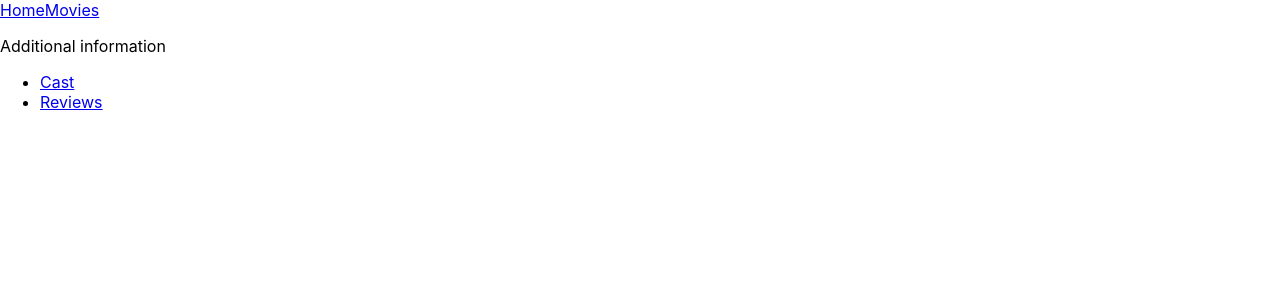
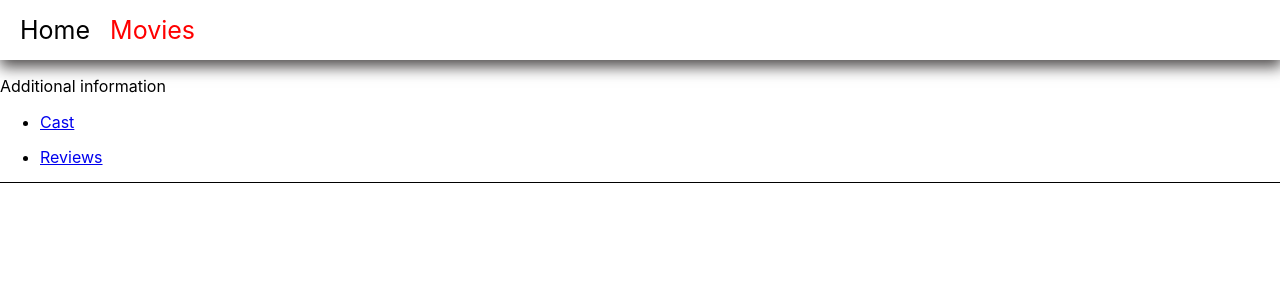
Before and after one commit to TechnicUnion/goit-react-hw-05-movies, a React (Create React App) app: page /goit-react-hw-05-movies/movies/1 in a window 1280 px wide. Shown: the top 300 px of the page. Built offline with nearby package versions, Linux system fonts and the light colour scheme; no server answers.

Commit message:
adda styles

```diff
--- a/package.json
+++ b/package.json
@@ -12,6 +12,7 @@
     "react-icons": "^4.7.1",
     "react-router-dom": "^6.6.1",
     "react-scripts": "5.0.1",
+    "styled-components": "^5.3.6",
     "web-vitals": "^2.1.3"
   },
   "scripts": {
--- a/src/components/App.jsx
+++ b/src/components/App.jsx
@@ -1,19 +1,12 @@
 import { Route, Routes } from 'react-router-dom';
-// import { lazy } from 'react';
+import { lazy } from 'react';
 import { SharedLayout } from 'components/SharedLayout/SharedLayout';
-import Home from 'page/Home/Home';
-import Movies from 'page/Movies/Movies';
-import MovieDetails from 'page/MovieDetails/MovieDetails';
 import Cast from 'components/Cast';
 import Reviews from 'components/Reviews';
 
-// const About = lazy(() => import('../pages/About'));
-// const Home = lazy(() => import('../pages/Home'));
-// const ProductDetails = lazy(() => import('../pages/ProductDetails'));
-// const Products = lazy(() => import('../pages/Products'));
-// const Mission = lazy(() => import('./Mission'));
-// const Team = lazy(() => import('./Team'));
-// const Reviews = lazy(() => import('./Reviews'));
+const Home = lazy(() => import('../page/Home/Home'));
+const Movies = lazy(() => import('../page/Movies/Movies'));
+const MovieDetails = lazy(() => import('../page/MovieDetails/MovieDetails'));
 
 export const App = () => {
   return (
--- a/src/components/SearchBar.js
+++ b/src/components/SearchBar.js
@@ -22,7 +22,7 @@ export default function Searchbar({ onSubmit }) {
   };
 
   return (
-    <header>
+    <div>
       <form onSubmit={handleSubmit}>
         <input
           type="text"
@@ -35,7 +35,7 @@ export default function Searchbar({ onSubmit }) {
           <BsSearch />
         </button>
       </form>
-    </header>
+    </div>
   );
 }
 
--- a/src/components/SharedLayout/SharedLayout.js
+++ b/src/components/SharedLayout/SharedLayout.js
@@ -1,19 +1,23 @@
-// import { Suspense } from 'react';
-import { Outlet, NavLink } from 'react-router-dom';
-// import { Container, Header, Logo, Link } from './SharedLayout.styled';
+import { Suspense } from 'react';
+import { Outlet } from 'react-router-dom';
+import { Header, Nav, Link } from './SharedLayout.styled';
 
 export const SharedLayout = () => {
   return (
-    <div>
-      <nav>
-        <NavLink to="/" end>
-          Home
-        </NavLink>
-        <NavLink to="/movies">Movies</NavLink>
-      </nav>
-      {/* <Suspense fallback={<div>Loading page...</div>}> */}
-      <Outlet />
-      {/* </Suspense> */}
-    </div>
+    <>
+      <Header>
+        <Nav>
+          <Link to="/" end>
+            Home
+          </Link>
+          <Link to="/movies">Movies</Link>
+        </Nav>
+      </Header>
+      <div>
+        <Suspense fallback={null}>
+          <Outlet />
+        </Suspense>
+      </div>
+    </>
   );
 };
--- /dev/null
+++ b/src/components/SharedLayout/SharedLayout.styled.js
@@ -0,0 +1,32 @@
+import styled from 'styled-components';
+import { NavLink } from 'react-router-dom';
+
+const Header = styled.header`
+  margin-bottom: 15px;
+  padding-left: 20px;
+  height: 60px;
+  box-shadow: 1px 6px 14px 1px rgba(23, 19, 19, 0.75);
+`;
+
+const Nav = styled.nav`
+  display: flex;
+  align-items: center;
+  gap: 20px;
+  padding-top: 15px;
+`;
+
+const Link = styled(NavLink)`
+  text-decoration: none;
+  font-size: 25px;
+  color: black;
+
+  &:hover:not(.active) {
+    color: coral;
+  }
+
+  &.active {
+    color: red;
+  }
+`;
+
+export { Header, Nav, Link };
--- a/src/page/Home/Home.js
+++ b/src/page/Home/Home.js
@@ -1,5 +1,6 @@
 import { useState, useEffect } from 'react';
 import { Link, useLocation } from 'react-router-dom';
+import { TrandingList, Title } from './Home.styled';
 
 export default function Home() {
   const [trending, setTrending] = useState('');
@@ -26,14 +27,14 @@ export default function Home() {
   if (status === 'resolved') {
     return (
       <div>
-        <p>Trending</p>
+        <Title>Trending today</Title>
         <ul>
           {trending.map(film => (
-            <li key={film.id}>
+            <TrandingList key={film.id}>
               <Link to={`/movies/${film.id}`} state={{ from: location }}>
                 {film.title}
               </Link>
-            </li>
+            </TrandingList>
           ))}
         </ul>
       </div>
--- /dev/null
+++ b/src/page/Home/Home.styled.js
@@ -0,0 +1,9 @@
+import styled from 'styled-components';
+
+export const Title = styled.h2`
+  margin-left: 15px;
+`;
+
+export const TrandingList = styled.li`
+  margin-bottom: 5px;
+`;
--- a/src/page/MovieDetails/MovieDetails.js
+++ b/src/page/MovieDetails/MovieDetails.js
@@ -2,8 +2,12 @@ import React, { useEffect } from 'react';
 import { useState } from 'react';
 import { useParams, Link, Outlet, useLocation } from 'react-router-dom';
 import { AiOutlineArrowLeft } from 'react-icons/ai';
-// import PropTypes from 'prop-types';
-// import css from '../styles.module.css';
+import {
+  FilmInfo,
+  Poster,
+  InformationList,
+  InformationItem,
+} from './MovieDetails.styled';
 
 export default function MoviesDetails() {
   const { movieId } = useParams();
@@ -31,11 +35,13 @@ export default function MoviesDetails() {
     <div>
       {movieInfo && (
         <div>
+          <button>
             <Link to={backLinkHref}>
               <AiOutlineArrowLeft /> Go back
             </Link>
-
-          <img
+          </button>
+          <FilmInfo>
+            <Poster
               src={`https://www.themoviedb.org/t/p/w300/${movieInfo.poster_path}`}
               alt="Poster"
             />
@@ -49,31 +55,25 @@ export default function MoviesDetails() {
               <h3>Genres</h3>
               <p>{movieInfo.genres.map(ganr => ganr.name).join(' ')}</p>
             </div>
+          </FilmInfo>
         </div>
       )}
       <div>
         <p>Additional information</p>
-        <ul>
-          <li>
+        <InformationList>
+          <InformationItem>
             <Link to="cast" state={{ from: backLinkHref }}>
               Cast
             </Link>
-          </li>
-          <li>
+          </InformationItem>
+          <InformationItem>
             <Link to="reviews" state={{ from: backLinkHref }}>
               Reviews
             </Link>
-          </li>
-        </ul>
+          </InformationItem>
+        </InformationList>
       </div>
       <Outlet />
     </div>
   );
 }
-
-// ImageGallery.propTypes = {
-//   searchQuery: PropTypes.string,
-//   page: PropTypes.number,
-//   onClick: PropTypes.func,
-//   newFetch: PropTypes.bool,
-// };
--- /dev/null
+++ b/src/page/MovieDetails/MovieDetails.styled.js
@@ -0,0 +1,19 @@
+import styled from 'styled-components';
+
+export const FilmInfo = styled.div`
+  display: flex;
+  gap: 15px;
+  border-bottom: 1px solid black;
+`;
+
+export const Poster = styled.img`
+  margin-bottom: 15px;
+`;
+
+export const InformationList = styled.ul`
+  border-bottom: 1px solid black;
+`;
+
+export const InformationItem = styled.li`
+  margin-bottom: 15px;
+`;
--- a/src/page/Movies/Movies.js
+++ b/src/page/Movies/Movies.js
@@ -34,12 +34,13 @@ export default function Movies() {
     if (searchQuery !== data) {
       setSearchParams(data !== '' ? { query: data } : {});
     }
+    return setStatus('idle');
   };
 
   if (status === 'idle') {
     return (
       <div>
-        <p>Введіть запит для пошуку</p>
+        <p>Enter the title of the movie to search</p>
         <Searchbar onSubmit={formSubmitHandler} />
       </div>
     );
@@ -70,10 +71,3 @@ export default function Movies() {
     );
   }
 }
-
-// ImageGallery.propTypes = {
-//   searchQuery: PropTypes.string,
-//   page: PropTypes.number,
-//   onClick: PropTypes.func,
-//   newFetch: PropTypes.bool,
-// };
```
Also changed, not shown: 1 other file (tests, documents, lock files or other folders). Lines whose indentation alone changed are shown as unchanged.
